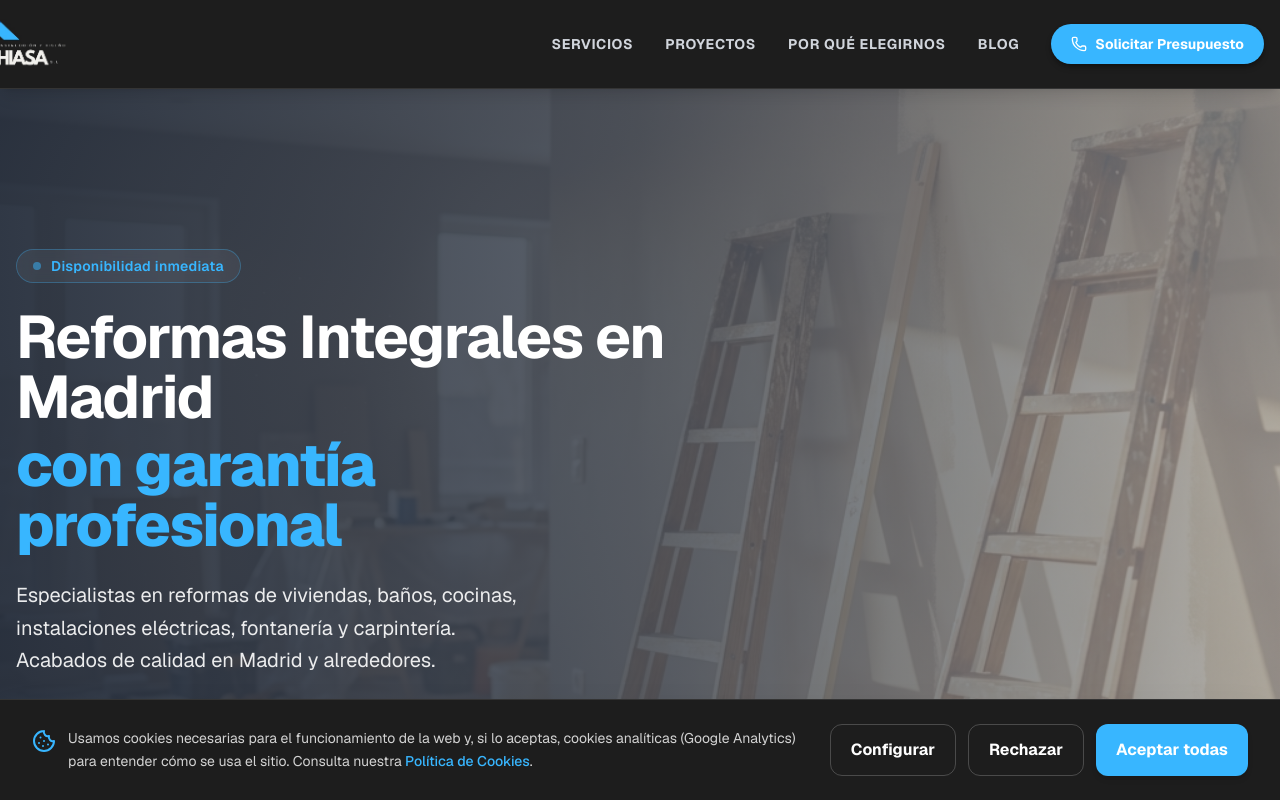
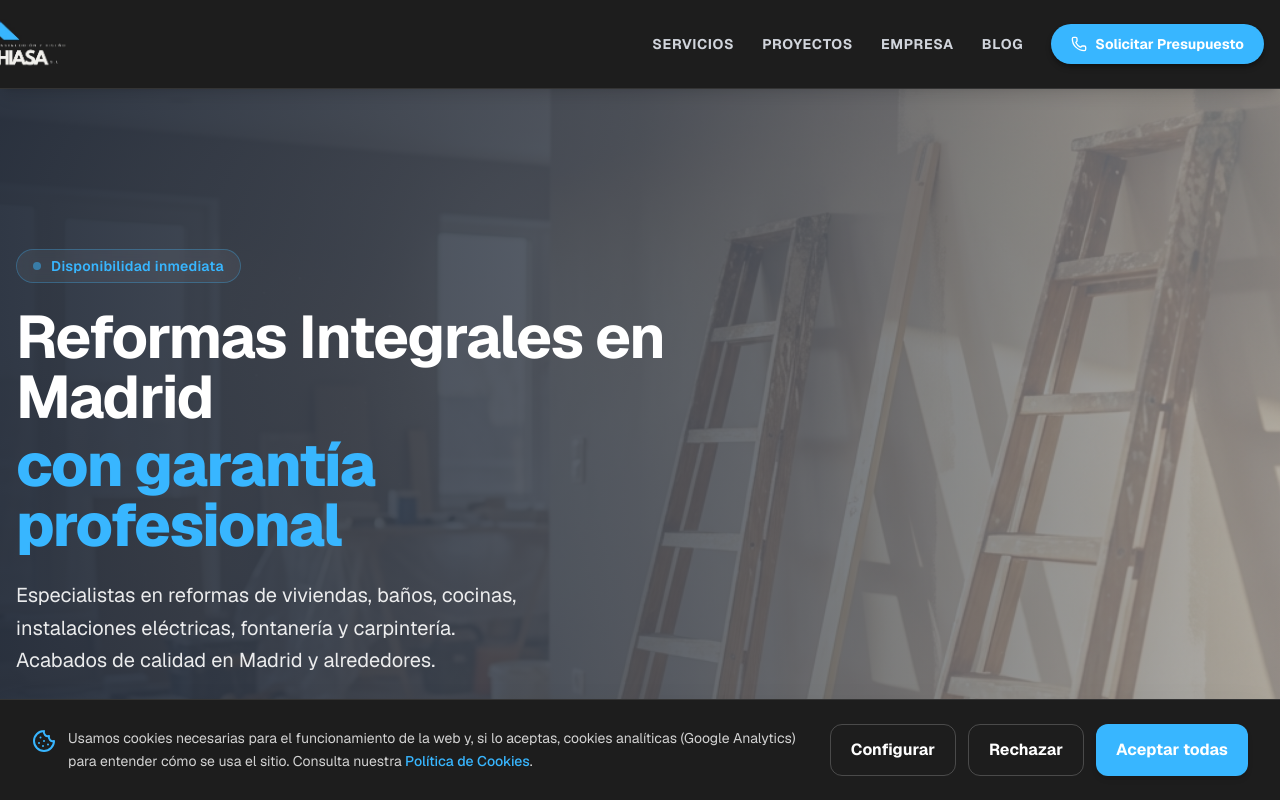
Before and after one commit to DevErickDiCE/thiasa-web, a Next.js app: page / in a window 1280 px wide. Shown: the top 800 px of the page. Built offline with nearby package versions, Linux system fonts and the light colour scheme; no server answers.

Commit message:
seo: expose company entity page in navigation

```diff
--- a/src/components/navbar.tsx
+++ b/src/components/navbar.tsx
@@ -7,14 +7,12 @@ import { Menu, X, Phone } from "lucide-react";
 
 export function Navbar() {
   const [isOpen, setIsOpen] = useState(false);
-
   const whatsappUrl = "https://wa.me/34604154746";
 
   return (
     <nav className="sticky top-0 z-50 w-full bg-[#1D1D1D] border-b border-white/10 shadow-lg backdrop-blur-md">
       <div className="max-w-7xl mx-auto px-2 sm:px-4">
         <div className="flex justify-end md:justify-between items-center h-22 py-2 relative">
-          {/* Logo - Centered on mobile, left on desktop */}
           <Link href="/" className="absolute left-1/2 transform -translate-x-1/2 md:relative md:left-auto md:transform-none flex-shrink-0 flex items-center">
             <div className="relative h-16 w-64">
               <Image
@@ -27,20 +25,11 @@ export function Navbar() {
             </div>
           </Link>
 
-          {/* Desktop Navigation */}
-          <div className="hidden md:flex items-center space-x-8">
-            <Link href="/#services" className="text-gray-300 hover:text-white transition-colors text-sm font-bold uppercase tracking-wider">
-              Servicios
-            </Link>
-            <Link href="/#projects" className="text-gray-300 hover:text-white transition-colors text-sm font-bold uppercase tracking-wider">
-              Proyectos
-            </Link>
-            <Link href="/#why-us" className="text-gray-300 hover:text-white transition-colors text-sm font-bold uppercase tracking-wider">
-              Por Qué Elegirnos
-            </Link>
-            <Link href="/blog" className="text-gray-300 hover:text-white transition-colors text-sm font-bold uppercase tracking-wider">
-              Blog
-            </Link>
+          <div className="hidden md:flex items-center space-x-7">
+            <Link href="/#services" className="text-gray-300 hover:text-white transition-colors text-sm font-bold uppercase tracking-wider">Servicios</Link>
+            <Link href="/#projects" className="text-gray-300 hover:text-white transition-colors text-sm font-bold uppercase tracking-wider">Proyectos</Link>
+            <Link href="/sobre-nosotros" className="text-gray-300 hover:text-white transition-colors text-sm font-bold uppercase tracking-wider">Empresa</Link>
+            <Link href="/blog" className="text-gray-300 hover:text-white transition-colors text-sm font-bold uppercase tracking-wider">Blog</Link>
             <a
               href={whatsappUrl}
               target="_blank"
@@ -53,12 +42,11 @@ export function Navbar() {
             </a>
           </div>
 
-          {/* Mobile menu button */}
           <div className="flex md:hidden items-center">
             <button
               onClick={() => setIsOpen(!isOpen)}
               className="p-2 rounded-md text-gray-300 hover:text-white focus:outline-none"
-              aria-label="Toggle menu"
+              aria-label="Abrir menú"
             >
               {isOpen ? <X className="h-6 w-6" /> : <Menu className="h-6 w-6" />}
             </button>
@@ -66,38 +54,13 @@ export function Navbar() {
         </div>
       </div>
 
-      {/* Mobile Navigation */}
       {isOpen && (
         <div className="md:hidden bg-[#1D1D1D] border-b border-white/10">
           <div className="px-4 pt-2 pb-6 space-y-2">
-            <Link
-              href="/#services"
-              onClick={() => setIsOpen(false)}
-              className="block px-3 py-3 rounded-md text-base font-bold text-gray-300 hover:text-white hover:bg-white/5"
-            >
-              Servicios
-            </Link>
-            <Link
-              href="/#projects"
-              onClick={() => setIsOpen(false)}
-              className="block px-3 py-3 rounded-md text-base font-bold text-gray-300 hover:text-white hover:bg-white/5"
-            >
-              Proyectos
-            </Link>
-            <Link
-              href="/#why-us"
-              onClick={() => setIsOpen(false)}
-              className="block px-3 py-3 rounded-md text-base font-bold text-gray-300 hover:text-white hover:bg-white/5"
-            >
-              Por qué elegirnos
-            </Link>
-            <Link
-              href="/blog"
-              onClick={() => setIsOpen(false)}
-              className="block px-3 py-3 rounded-md text-base font-bold text-gray-300 hover:text-white hover:bg-white/5"
-            >
-              Blog
-            </Link>
+            <Link href="/#services" onClick={() => setIsOpen(false)} className="block px-3 py-3 rounded-md text-base font-bold text-gray-300 hover:text-white hover:bg-white/5">Servicios</Link>
+            <Link href="/#projects" onClick={() => setIsOpen(false)} className="block px-3 py-3 rounded-md text-base font-bold text-gray-300 hover:text-white hover:bg-white/5">Proyectos</Link>
+            <Link href="/sobre-nosotros" onClick={() => setIsOpen(false)} className="block px-3 py-3 rounded-md text-base font-bold text-gray-300 hover:text-white hover:bg-white/5">Empresa</Link>
+            <Link href="/blog" onClick={() => setIsOpen(false)} className="block px-3 py-3 rounded-md text-base font-bold text-gray-300 hover:text-white hover:bg-white/5">Blog</Link>
             <a
               href={whatsappUrl}
               target="_blank"
```
